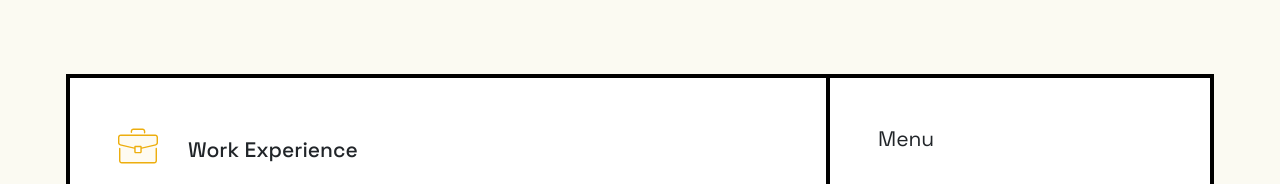
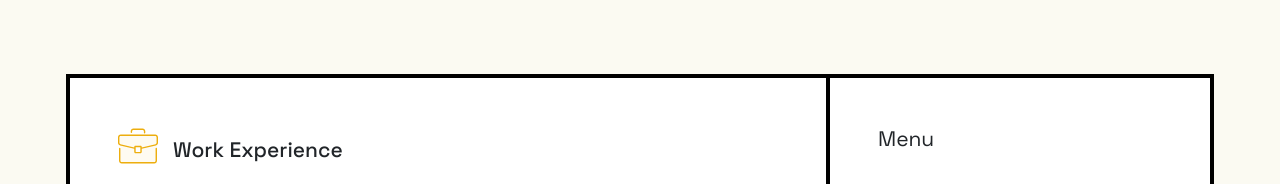
Before and after one commit to Davien21/simple-resume, a Next.js app: page /experience in a window 1280 px wide. Shown: the top 184 px of the page. Built offline with nearby package versions, Linux system fonts and the light colour scheme.

Commit message:
reduce padding on intro section

```diff
--- a/pages/experience.jsx
+++ b/pages/experience.jsx
@@ -12,7 +12,7 @@ function Experience() {
           <div className="col-auto">
             <Image alt="" src={experienceIcon} width={40} height={40} />
           </div>
-          <div className="col-auto">
+          <div className="col-auto px-0">
             <p className="title m-0 semi-bold">Work Experience</p>
           </div>
         </div>
```
